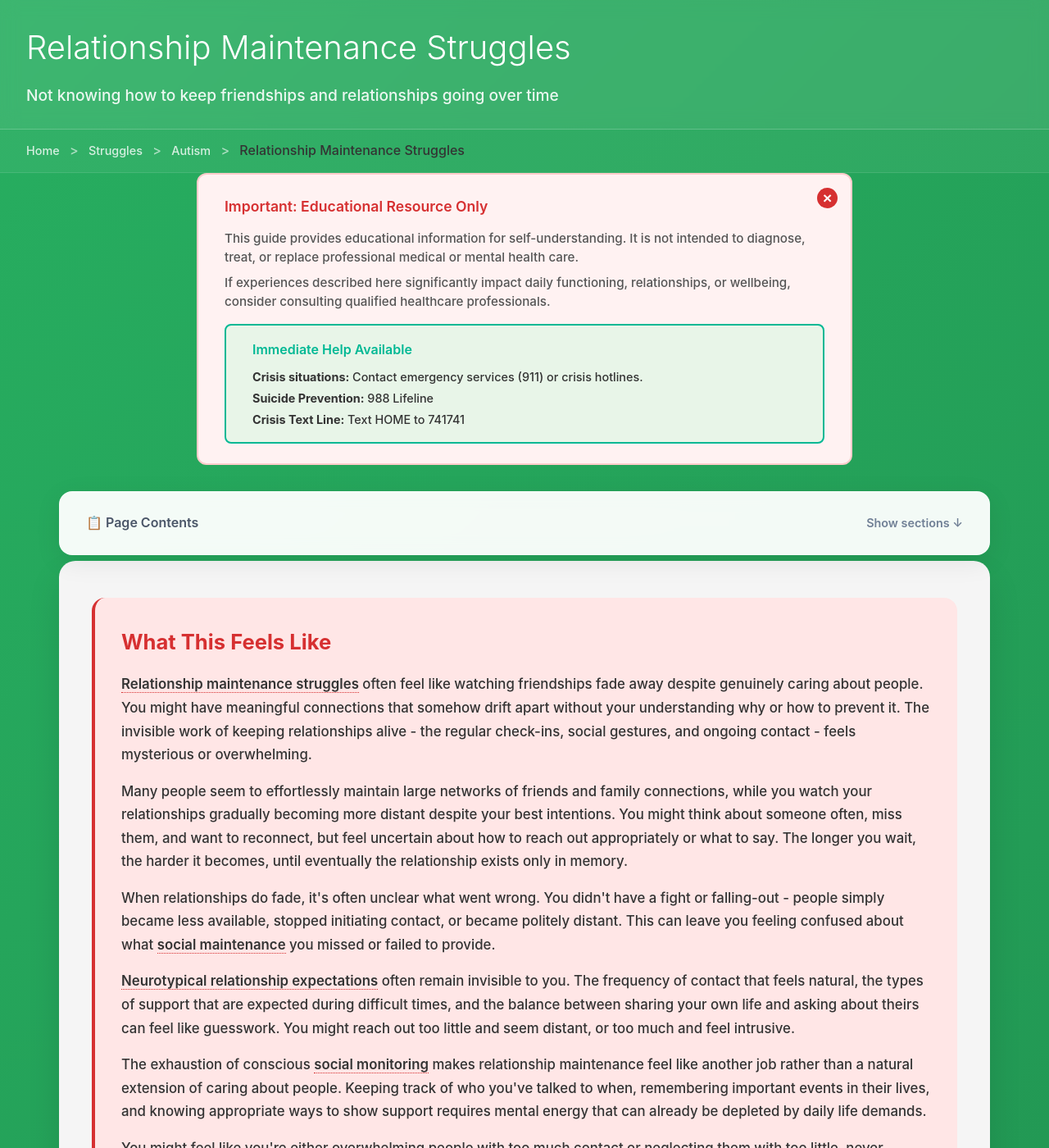
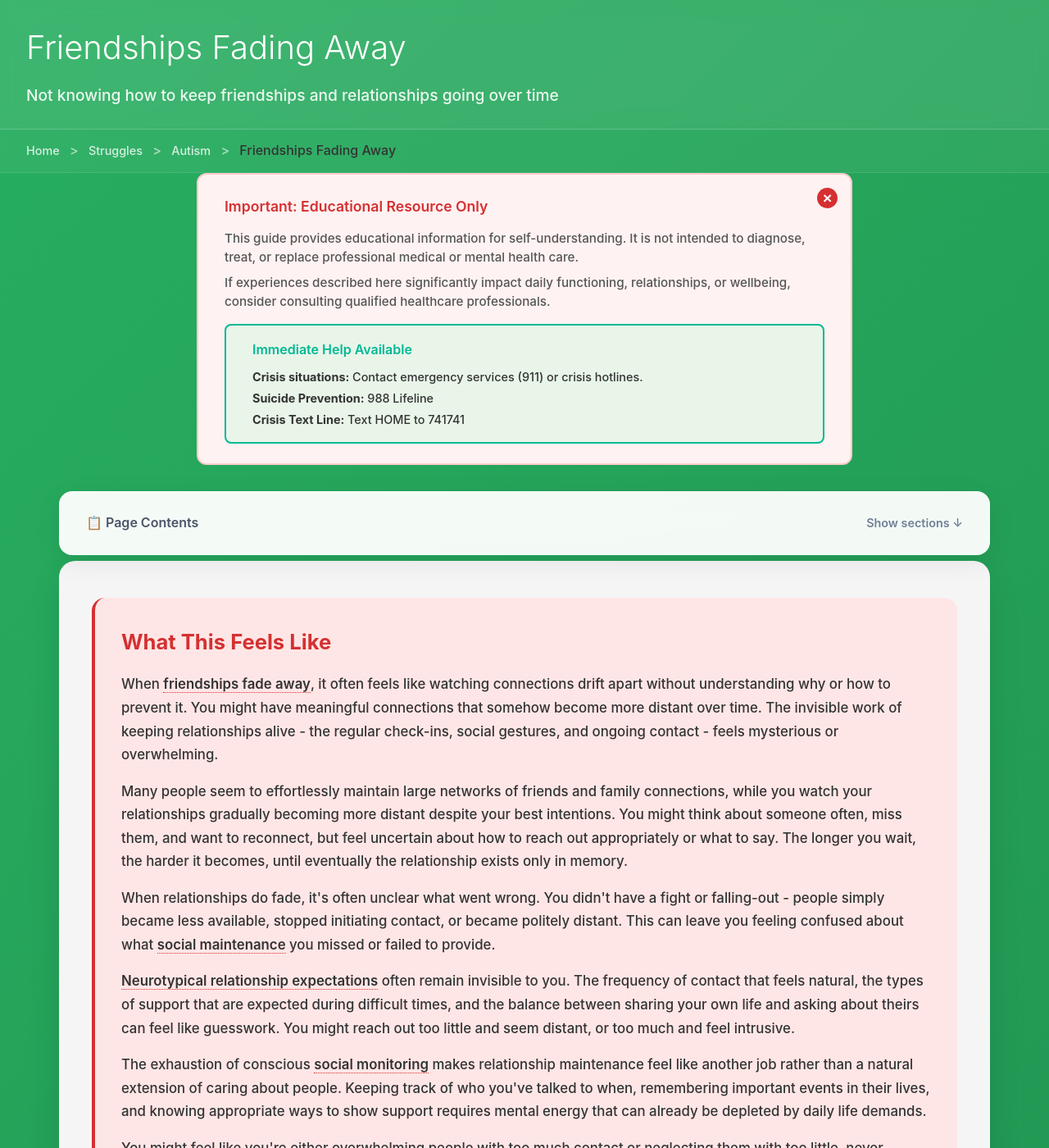
Before and after one commit to neurodivergent-survival-guide/neurodivergent-survival-guide, a Jekyll site: the page built from struggles/friendships-fading-away.html, in a window 1280 px wide and 1400 px high. Shown: the whole window at 82% size. Built offline with Jekyll 4.4.1, drawn with Linux system fonts in a browser that asks for light colours; some of the changed text lies outside the part shown.

Commit message:
Update and rename relationship-maintenance-struggles.html to friendships-fading-away.html

```diff
--- a/struggles/relationship-maintenance-struggles.html
+++ b/struggles/friendships-fading-away.html
@@ -1,16 +1,16 @@
 ---
 layout: struggle
-title: "Relationship Maintenance Struggles"
+title: "Friendships Fading Away"
 subtitle: "Not knowing how to keep friendships and relationships going over time"
 description: "Concrete strategies for sustaining connections without exhausting yourself. Learn relationship maintenance that works with autistic communication patterns."
-slug: relationship-maintenance-struggles
+slug: friendships-fading-away
 condition: autism
 
 tags:
   experience: [disconnected, overwhelmed]
   functional: [communication, organization]
   context: [social, home]
-  condition: [autism]  # both conditions struggle with relationship maintenance due to executive function and social processing differences
+  condition: [autism]
 
 # Content Management (Mandatory)
 status: published
@@ -20,12 +20,12 @@ featured: true
 search_terms: ["friendships always fade away", "don't know how to maintain relationships", "people drift away from me", "lose touch with everyone", "bad at staying in contact", "relationships feel like work", "friends stop reaching out", "don't understand relationship upkeep"]
 ---
 
-<!-- struggles/relationship-maintenance-struggles.html -->
+<!-- struggles/friendships-fading-away.html -->
 
 <div class="content-card">
     <div class="what-section">
         <h2 id="what-this-feels-like">What This Feels Like</h2>
-        <p><a class="jargon">Relationship maintenance struggles<span class="tooltip">Difficulty with the ongoing effort required to sustain friendships and connections over time</span></a> often feel like watching friendships fade away despite genuinely caring about people. You might have meaningful connections that somehow drift apart without your understanding why or how to prevent it. The invisible work of keeping relationships alive - the regular check-ins, social gestures, and ongoing contact - feels mysterious or overwhelming.</p>
+        <p>When <a class="jargon">friendships fade away<span class="tooltip">The gradual loss of friendships over time despite caring about people</span></a>, it often feels like watching connections drift apart without understanding why or how to prevent it. You might have meaningful connections that somehow become more distant over time. The invisible work of keeping relationships alive - the regular check-ins, social gestures, and ongoing contact - feels mysterious or overwhelming.</p>
 
         <p>Many people seem to effortlessly maintain large networks of friends and family connections, while you watch your relationships gradually becoming more distant despite your best intentions. You might think about someone often, miss them, and want to reconnect, but feel uncertain about how to reach out appropriately or what to say. The longer you wait, the harder it becomes, until eventually the relationship exists only in memory.</p>
 
@@ -43,7 +43,7 @@ search_terms: ["friendships always fade away", "don't know how to maintain relat
     </div>
 
     <div class="why-section">
-        <h2 id="why-this-happens">Why This Might Be Happening</h2>
+        <h2 id="why-this-might-be-happening">Why This Might Be Happening</h2>
         <p><a class="jargon">Relationship maintenance<span class="tooltip">The ongoing effort required to keep connections active and healthy over time</span></a> involves numerous skills that can be challenging for autistic brains: <a class="jargon">executive function<span class="tooltip">Mental skills including planning, time management, and working memory needed for relationship upkeep</span></a> for tracking multiple people's lives and needs, <a class="jargon">theory of mind<span class="tooltip">Understanding others' thoughts, feelings, and perspectives</span></a> for anticipating what others need from relationships, and <a class="jargon">social timing<span class="tooltip">Knowing when and how often to reach out appropriately</span></a> for knowing when and how to reach out appropriately.</p>
 
         <p>Many autistic people excel at deep, meaningful one-on-one interactions but struggle with the broader <a class="jargon">social network management<span class="tooltip">Keeping track of and maintaining connections with multiple people across different contexts</span></a> that neurotypical relationships often require. Your brain might be wired for intensive, focused connection rather than the distributed attention needed to maintain many casual friendships simultaneously. This isn't a deficit - it's a different approach to relationships that can create very meaningful bonds but requires different maintenance strategies.</p>
@@ -147,7 +147,7 @@ search_terms: ["friendships always fade away", "don't know how to maintain relat
     <div class="related-struggles">
         <h3>Related Struggles</h3>
         <div class="struggle-tags">
-            <a href="{{ '/struggles/social-reciprocity-challenges.html' | relative_url }}" class="struggle-tag">Social Reciprocity Challenges</a>
+            <a href="{{ '/struggles/conversation-give-and-take.html' | relative_url }}" class="struggle-tag">Conversation Give-and-Take</a>
             <a href="{{ '/struggles/missing-social-cues.html' | relative_url }}" class="struggle-tag">Missing Social Cues</a>
             <a href="{{ '/struggles/masking-burnout.html' | relative_url }}" class="struggle-tag">Masking Burnout</a>
             <a href="{{ '/struggles/being-too-direct.html' | relative_url }}" class="struggle-tag">Being Too Direct</a>
```
